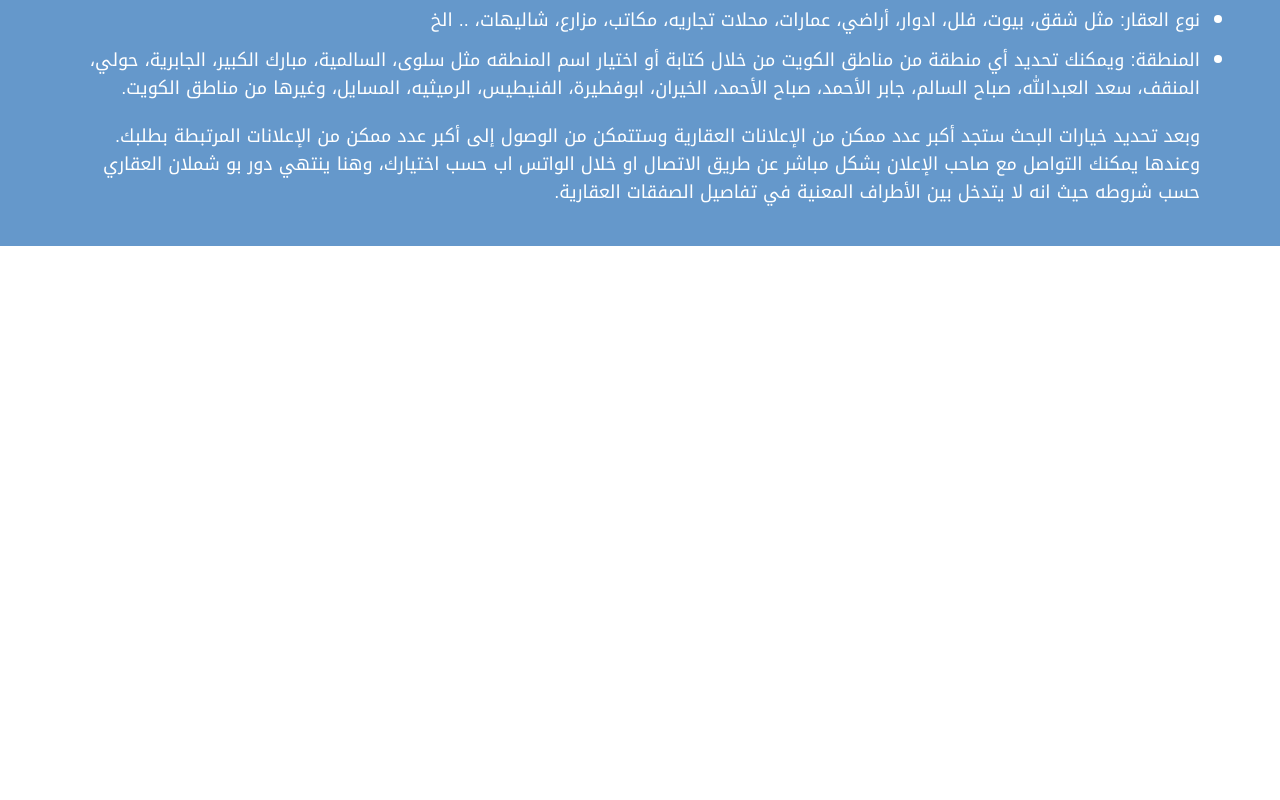
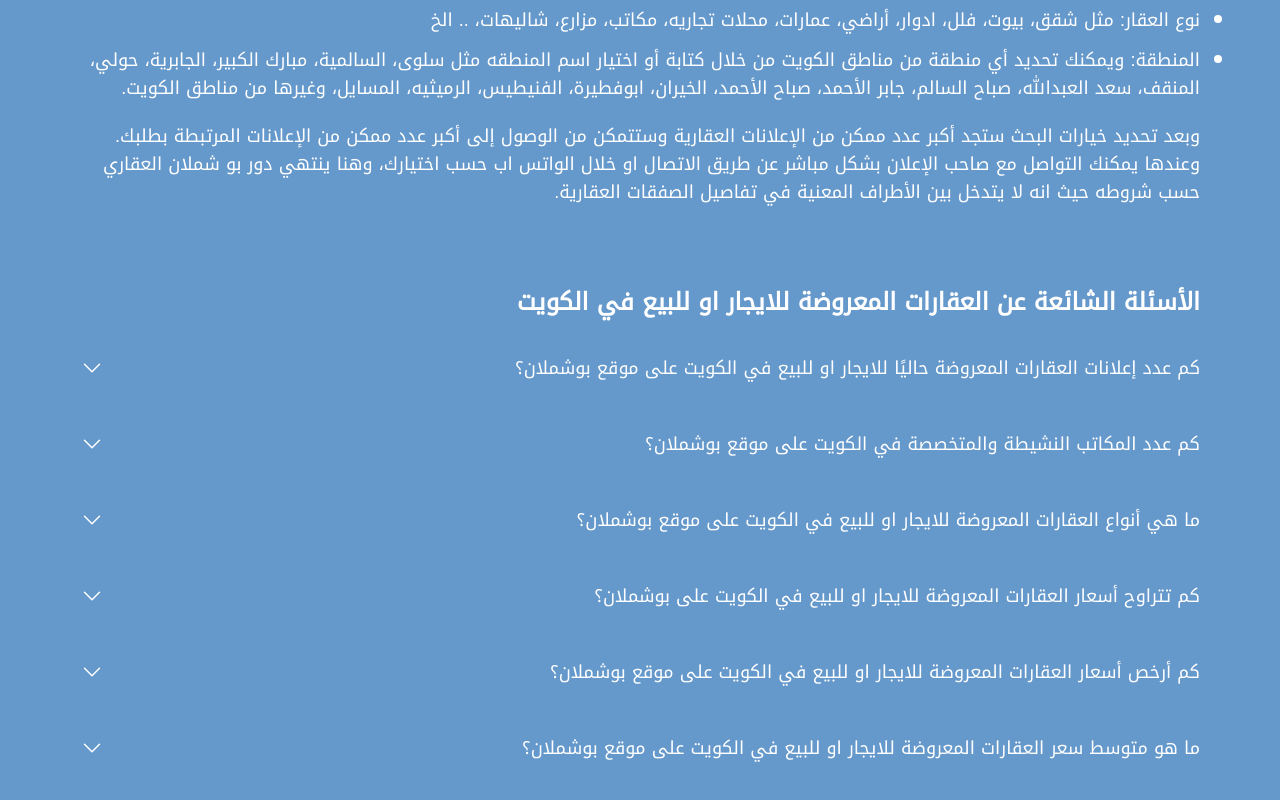
Before and after one commit to samiur-r/square-feet, a Next.js app: page / in a window 1280 px wide. Shown: the part 2238-3038 px from the top of the page. Before the commit the page ends 2484 px from the top, so only its background shows below. Built offline with nearby package versions, Linux system fonts and the light colour scheme.

Commit message:
feat: add faq

```diff
--- /dev/null
+++ b/src/components/Accordion.tsx
@@ -0,0 +1,58 @@
+import React, { useRef, useState } from 'react'
+
+interface AccordionProps {
+  title: React.ReactNode
+  content: React.ReactNode
+}
+
+const Accordion: React.FC<AccordionProps> = ({ title, content }) => {
+  const [active, setActive] = useState(false)
+  const [rotate, setRotate] = useState('transform duration-700 ease')
+
+  const contentSpace = useRef<any>(null)
+
+  function toggleAccordion() {
+    setActive((prevState) => !prevState)
+    setRotate(
+      active
+        ? 'transform duration-700 ease'
+        : 'transform duration-700 ease rotate-180'
+    )
+  }
+
+  return (
+    <div className="flex flex-col">
+      <button
+        type="button"
+        className="py-6 box-border appearance-none cursor-pointer focus:outline-none flex items-center justify-between"
+        onClick={toggleAccordion}
+      >
+        <p className="inline-block text-footnote text-start light">{title}</p>
+        <svg
+          xmlns="http://www.w3.org/2000/svg"
+          fill="none"
+          viewBox="0 0 24 24"
+          strokeWidth="1.5"
+          stroke="currentColor"
+          className={`${rotate} inline-block w-6 h-6`}
+        >
+          <path
+            strokeLinecap="round"
+            strokeLinejoin="round"
+            d="M19.5 8.25l-7.5 7.5-7.5-7.5"
+          />
+        </svg>
+      </button>
+      <div
+        ref={contentSpace}
+        className={`${
+          active ? 'h-12' : 'h-0'
+        } overflow-auto transition-max-height duration-700 ease-in-out overflow-hidden text-start`}
+      >
+        {content}
+      </div>
+    </div>
+  )
+}
+
+export default Accordion
--- /dev/null
+++ b/src/components/Articles/Faq.tsx
@@ -0,0 +1,65 @@
+/* eslint-disable jsx-a11y/anchor-is-valid */
+import Accordion from 'components/Accordion'
+import React from 'react'
+
+const faqs = [
+  {
+    id: 0,
+    question:
+      'كم عدد إعلانات العقارات المعروضة حاليًا للايجار او للبيع في الكويت على موقع بوشملان؟',
+    answer:
+      'عدد إعلانات العقارات المعروضة للايجار او للبيع في الكويت هو 6048 إعلان جديد'
+  },
+  {
+    id: 1,
+    question: 'كم عدد المكاتب النشيطة والمتخصصة في الكويت على موقع بوشملان؟',
+    answer: 'يوجد في بوشملان 168 مكتب نشيط ومتخصص في الكويت'
+  },
+  {
+    id: 2,
+    question:
+      'ما هي أنواع العقارات المعروضة للايجار او للبيع في الكويت على موقع بوشملان؟',
+    answer:
+      'أنواع العقارات المعروضة للايجار او للبيع في الكويت هي أراضي ,بيوت ,تجاري ,دولي ,شاليهات ,شقق ,عمارات ,مزارع'
+  },
+  {
+    id: 3,
+    question:
+      'كم تتراوح أسعار العقارات المعروضة للايجار او للبيع في الكويت على بوشملان؟',
+    answer:
+      'أسعار العقارات المعروضة للايجار او للبيع في الكويت تبدأ من 350 دك وتصل إلى 870,000 دك'
+  },
+  {
+    id: 4,
+    question:
+      'كم أرخص أسعار العقارات المعروضة للايجار او للبيع في الكويت على موقع بوشملان؟',
+    answer:
+      'تبدأ أسعار العقارات المعروضة للايجار او للبيع في الكويت إبتداءً من 350 دك'
+  },
+  {
+    id: 5,
+    question:
+      'ما هو متوسط سعر العقارات المعروضة للايجار او للبيع في الكويت على موقع بوشملان؟',
+    answer:
+      'متوسط أسعار العقارات المعروضة للايجار او للبيع في الكويت هو 183,233 دك'
+  }
+]
+
+const Faq = () => {
+  return (
+    <div className="bg-primary py-10">
+      <div className="container max-w-6xl">
+        <div className="dir-rtl mb-3 text-white text-2xl font-semibold">
+          الأسئلة الشائعة عن العقارات المعروضة للايجار او للبيع في الكويت
+        </div>
+        <div className="text-white text-sm md:text-lg dir-rtl">
+          {faqs.map((faq) => (
+            <Accordion key={faq.id} title={faq.question} content={faq.answer} />
+          ))}
+        </div>
+      </div>
+    </div>
+  )
+}
+
+export default Faq
--- a/src/pages/index.tsx
+++ b/src/pages/index.tsx
@@ -6,6 +6,7 @@ import Banner from 'components/Home/Banner'
 import Guide from 'components/Articles/Guide'
 import Cards from 'components/Home/Cards'
 import ApartmentRent from 'components/Articles/ApartmentRent'
+import Faq from 'components/Articles/Faq'
 
 const Home: NextPage = () => {
   return (
@@ -16,6 +17,7 @@ const Home: NextPage = () => {
       <Guide />
       <Cards />
       <ApartmentRent />
+      <Faq />
     </>
   )
 }
```
